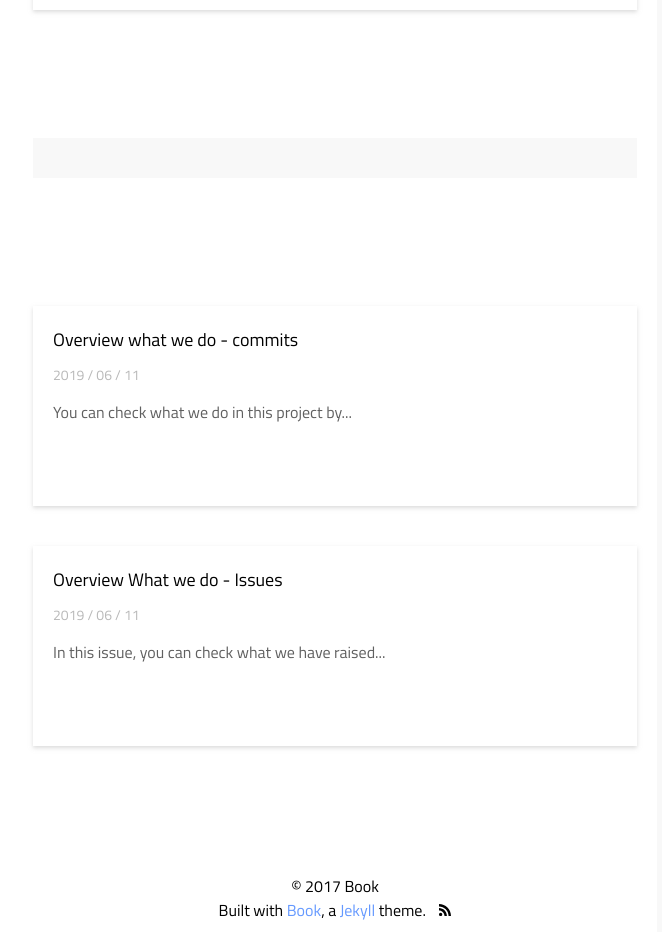
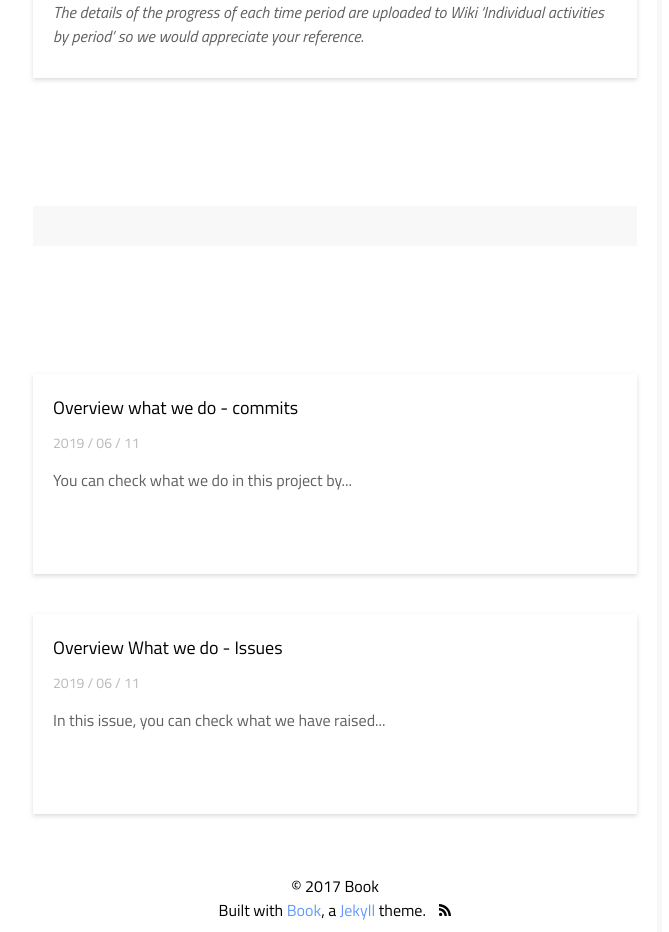
Before and after one commit to 19-1-skku-oss/2019-1-OSS-E2, a Jekyll site: the page built from _posts/2019-06-11-Overview-Wiki.md, in a window 1280 px wide. Shown: the part 1366-2298 px from the top of the page, without its empty margins (490-1159 px from the left). Built offline with Jekyll 4.4.1, drawn with Linux system fonts in a browser that asks for light colours; comment, search, counter and statistics services are not loaded.

Commit message:
Update 2019-06-11-Overview-Wiki.md

```diff
--- a/_posts/2019-06-11-Overview-Wiki.md
+++ b/_posts/2019-06-11-Overview-Wiki.md
@@ -13,3 +13,5 @@ You can find informations about the members who are working on this project, wha
 
 <img src="https://user-images.githubusercontent.com/49433615/59218716-d9e18b00-8bfb-11e9-9398-65c152b34041.JPG" width="400">
 <img src="https://user-images.githubusercontent.com/49433615/59218717-d9e18b00-8bfb-11e9-8fe8-c5c7fa809699.JPG" width="400">
+
+_The details of the progress of each time period are uploaded to Wiki 'Individual activities by period' so we would appreciate your reference._
```
